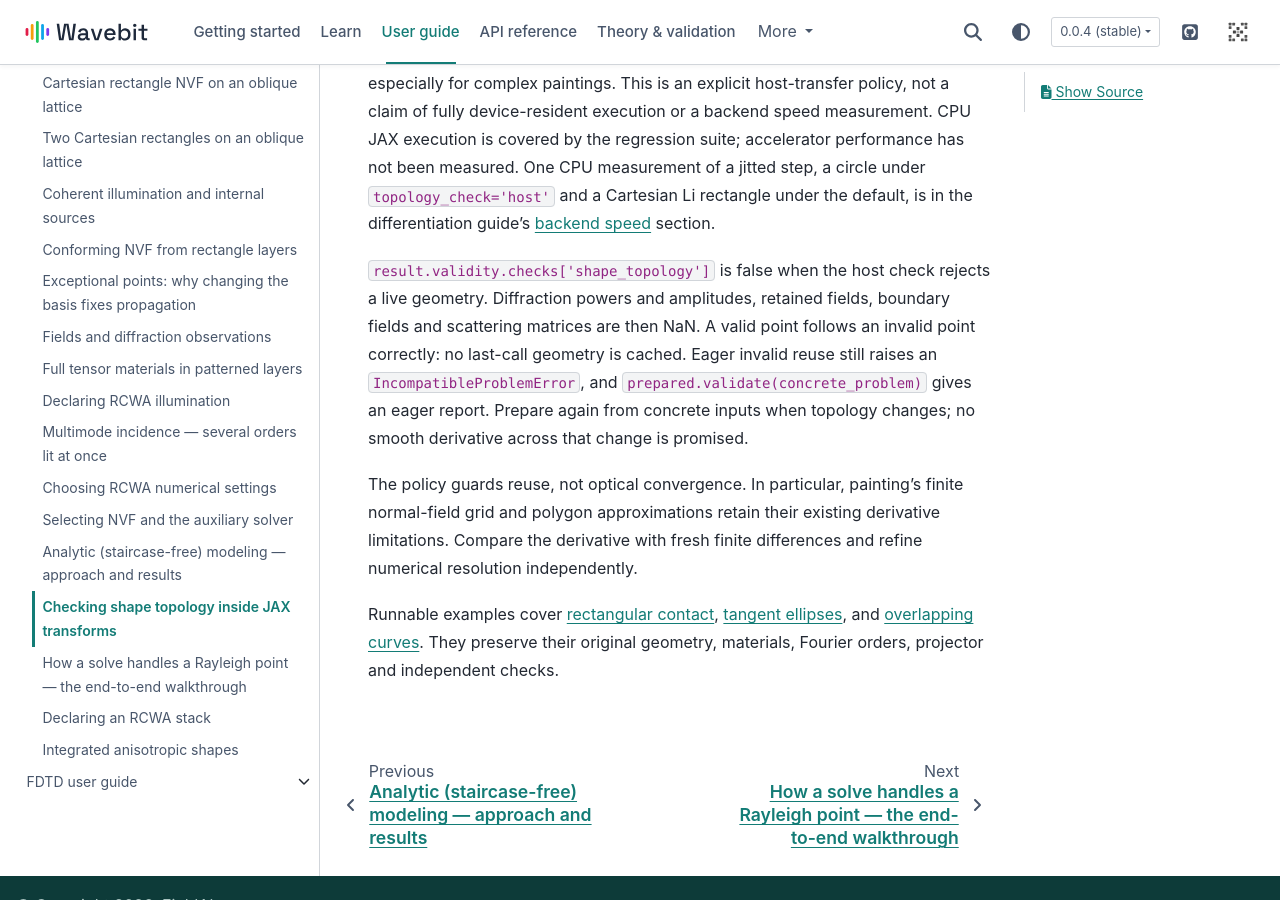
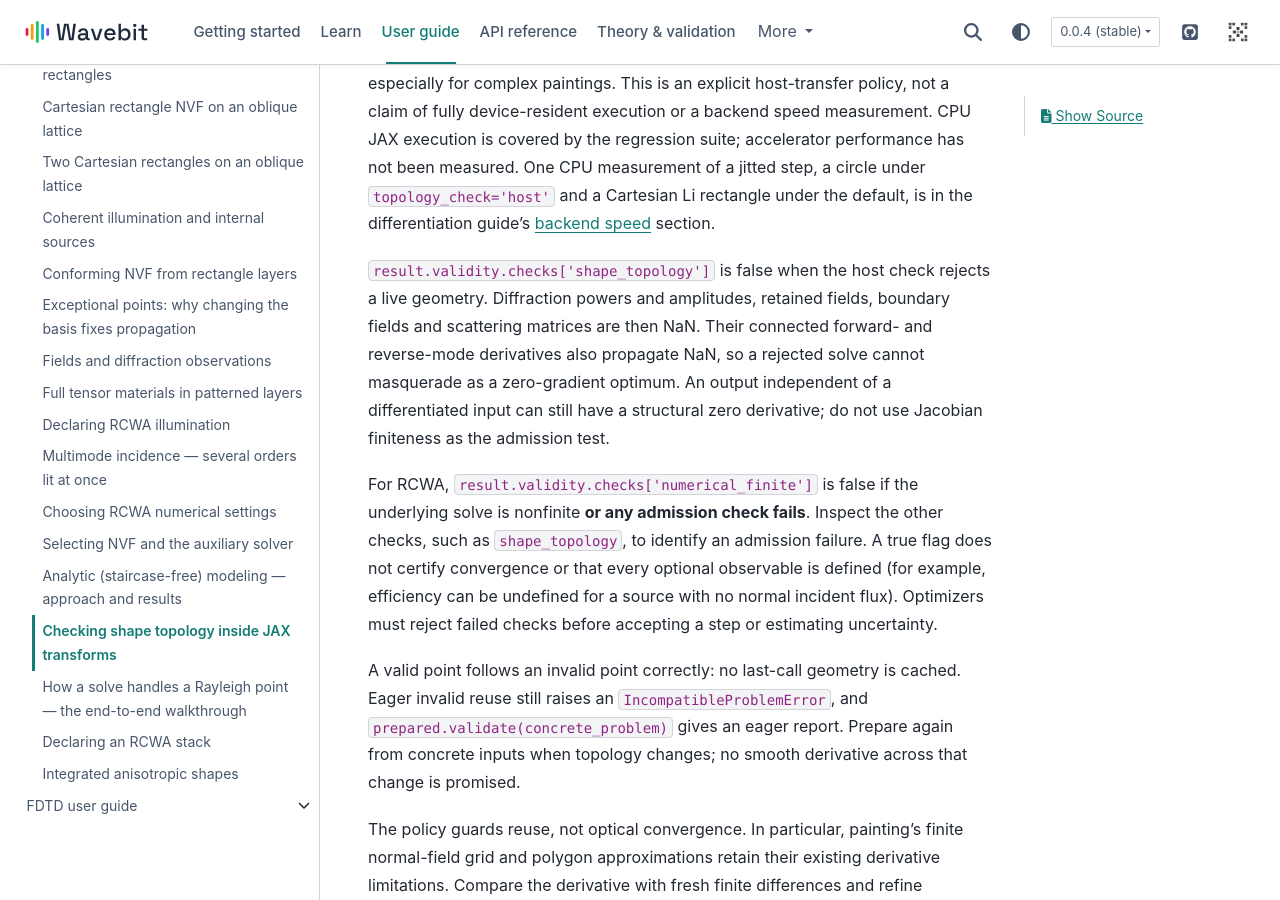
Before and after one commit to fieldalgo/wavebit, a Sphinx documentation site: the page built from docs/guide/rcwa/guarded-shape-jit.md, in a window 1280 px wide and 900 px high, scrolled down 1142 px. Built offline with Sphinx 7.4.7 and the PyData theme 0.15.4, drawn with Linux system fonts in a browser that asks for light colours; pages that are not in the unit, such as notebooks, are missing from menus.

Commit message:
rcwa: propagate invalid-run NaNs through derivatives
Rejected prepared JAX runs produced NaN observations but finite zero Jacobians. Use an execution-typed 1/NaN factor for masked observations, retained fields and scattering, and require admission checks for numerical_finite.

Cover forward/reverse derivatives, vmap recovery, thickness failures and single/double precision on all backends. Final related tests: 108 passed; broader pre-dtype-correction suite: 308 passed, 1 filesystem skip. Valid slab and painting values/Jacobians remain bitwise identical. Ruff and EN/KO Sphinx -W builds pass. Full CI and GPU/platform numerical suites are not claimed by the local CPU checks.

Co-authored-by: Codex <noreply@openai.com>

```diff
--- a/docs/guide/rcwa/guarded-shape-jit.md
+++ b/docs/guide/rcwa/guarded-shape-jit.md
@@ -47,7 +47,19 @@ rectangle under the default, is in the differentiation guide's
 
 `result.validity.checks['shape_topology']` is false when the host check rejects a live
 geometry. Diffraction powers and amplitudes, retained fields, boundary fields and
-scattering matrices are then NaN. A valid point follows an invalid point correctly:
+scattering matrices are then NaN. Their connected forward- and reverse-mode derivatives
+also propagate NaN, so a rejected solve cannot masquerade as a zero-gradient optimum.
+An output independent of a differentiated input can still have a structural zero
+derivative; do not use Jacobian finiteness as the admission test.
+
+For RCWA, `result.validity.checks['numerical_finite']` is false if the underlying
+solve is nonfinite **or any admission check fails**. Inspect the other checks, such
+as `shape_topology`, to identify an admission failure. A true flag does not certify
+convergence or that every optional observable is defined (for example, efficiency
+can be undefined for a source with no normal incident flux). Optimizers must reject
+failed checks before accepting a step or estimating uncertainty.
+
+A valid point follows an invalid point correctly:
 no last-call geometry is cached. Eager invalid reuse still raises an
 `IncompatibleProblemError`, and `prepared.validate(concrete_problem)` gives an eager
 report. Prepare again from concrete inputs when topology changes; no smooth derivative
```
Also changed, not shown: docs/locales/ko/pages/guide/rcwa/guarded-shape-jit.md (added, +73 -0 lines), 3 other files.
